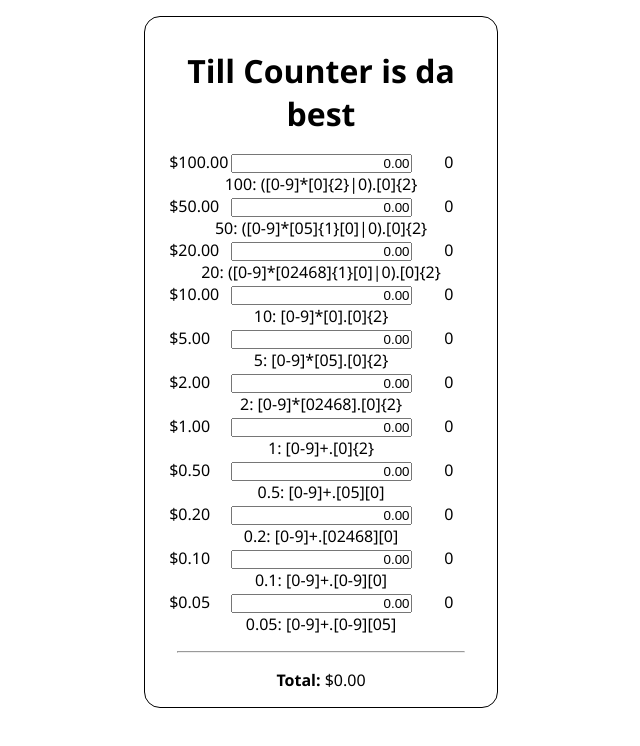
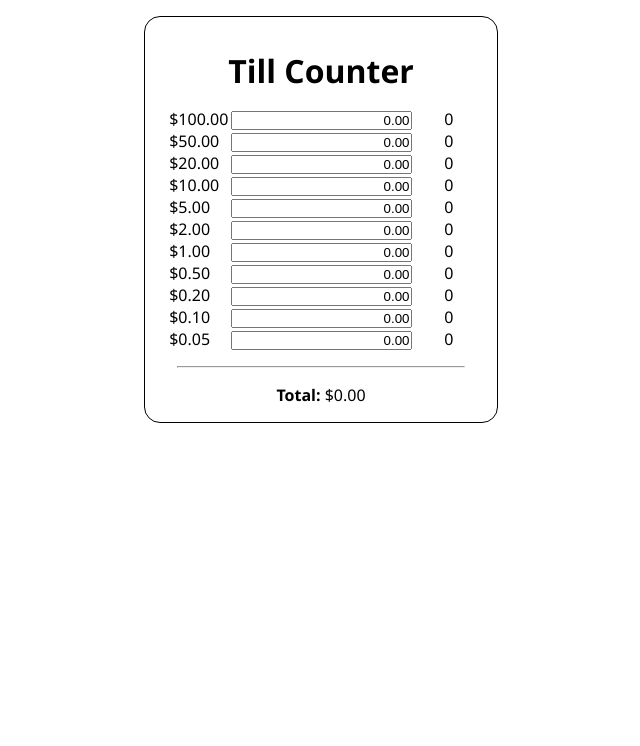
Before and after one commit to morgandival/till-counter, a React (Create React App) app: page / in a window 1280 px wide. Shown: the top 746 px of the page, without its empty margins (319-959 px from the left). Built offline with nearby package versions, Linux system fonts and the light colour scheme.

Commit message:
Still figuring out parent/child interaction

```diff
--- a/src/App.tsx
+++ b/src/App.tsx
@@ -6,7 +6,7 @@ import TillCounter from './components/TillCounter';
 function App() {
   return (
     <div className="App">
-      <Header title="Till Counter is da best" />
+      <Header title="Till Counter" />
       <TillCounter denoms={[100, 50, 20, 10, 5, 2, 1, 0.5, 0.2, 0.1, 0.05]} />
     </div>
   );
--- a/src/components/Denomination.tsx
+++ b/src/components/Denomination.tsx
@@ -7,8 +7,22 @@ type Props = {
 
 function Denomination(props: Props) {
   return (
-    <div>
-      {props.denomination}: {props.regex}
+    <div className="denomination" key={props.denomination}>
+      <label className="denom-label">${props.denomination.toFixed(2)}</label>
+      <input
+        id={'denom-' + props.denomination}
+        type="text"
+        className="denom-input"
+        step={props.denomination}
+        min="0"
+        pattern={props.regex}
+        defaultValue="0.00"
+        //onChange={handleChange}
+        //onBlur={handleBlur  }
+      ></input>
+      <label id={'count-' + props.denomination} className="denom-count">
+        0
+      </label>
     </div>
   );
 }
--- a/src/components/TillCounter.tsx
+++ b/src/components/TillCounter.tsx
@@ -123,7 +123,16 @@ function TillCounter(props: Props) {
         break;
     }
 
-    // add elements to array
+    // NEW: add Denominations as child components
+    // outputs.push(
+    //   <Denomination
+    //     denomination={value}
+    //     regex={regex}
+    //     //onChange={handleChange}
+    //   />
+    // );
+
+    // OLD: add elements to array
     outputs.push(
       <div className="denomination" key={value}>
         <label className="denom-label">${value.toFixed(2)}</label>
@@ -141,7 +150,6 @@ function TillCounter(props: Props) {
         <label id={'count-' + value} className="denom-count">
           0
         </label>
-        <Denomination denomination={value} regex={regex} />
       </div>
     );
   });
```
